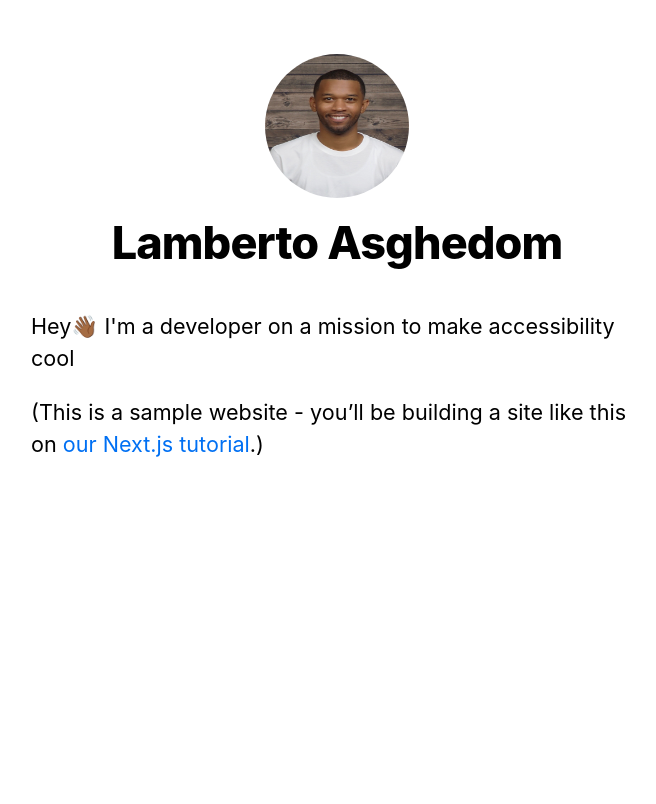
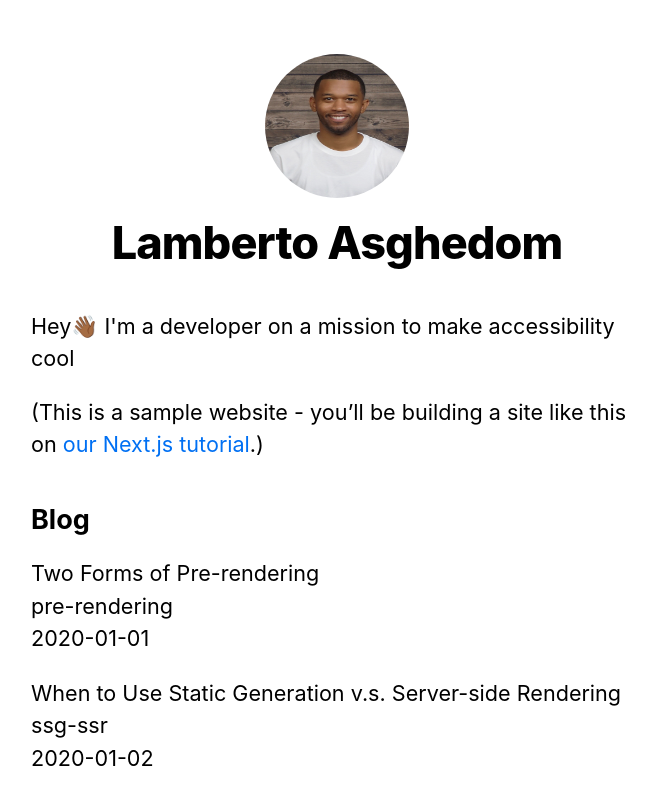
Before and after one commit to lambertoasghedom/blog, a Next.js app: page / in a window 1280 px wide. Shown: the top 804 px of the page, without its empty margins (303-959 px from the left). Built offline with nearby package versions, Linux system fonts and the light colour scheme.

Commit message:
getStaticProps and data-fetching

```diff
--- /dev/null
+++ b/lib/posts.js
@@ -0,0 +1,32 @@
+import fs from 'fs';
+import path from 'path';
+import matter from 'gray-matter';
+
+const postDirectory = path.join(process.cwd(), 'posts');
+
+export function getSortedPostsData() {
+  const fileNames = fs.readdirSync(postDirectory)
+  console.log(fileNames);
+  const allPostsData = fileNames.map(fileName => {
+    const id = fileName.replace(/\.md$/, '')
+
+    const fullPath = path.join(postDirectory, fileName)
+    const fileContents = fs.readFileSync(fullPath, 'utf-8')
+    // use gray-matter to parse the post meta section
+    const matterResult = matter(fileContents)
+    // combine the data with the id
+
+    return {
+      id,
+      ...matterResult.data
+    }
+  });
+  // sort posts by date
+  return allPostsData.sort((a, b) => {
+    if (a.date < b.date) {
+      return 1
+    } else {
+      return 2
+    }
+  })
+};
--- a/package.json
+++ b/package.json
@@ -8,6 +8,7 @@
     "start": "next start"
   },
   "dependencies": {
+    "gray-matter": "^4.0.2",
     "next": "9.3.5",
     "prettier": "^2.0.5",
     "react": "16.13.1",
--- a/pages/index.js
+++ b/pages/index.js
@@ -1,8 +1,19 @@
 import Head from 'next/head';
+
+import { getSortedPostsData } from '../lib/posts';
 import Layout, { siteTitle } from '../components/layout';
 import utilStyles from '../styles/utils.module.css';
 
-export default function Home () {
+export async function getStaticProps() {
+  const allPostsData = getSortedPostsData()
+  return {
+    props: {
+      allPostsData
+    }
+  }
+}
+
+export default function Home ({ allPostsData }) {
   return (
     <Layout home>
       <Head>
@@ -15,6 +26,21 @@
           <a href="https://nextjs.org/learn">our Next.js tutorial</a>.)
         </p>
       </section>
+
+      <section className={`${utilStyles.headingMd} ${utilStyles.padding1px}`}>
+        <h2 className={utilStyles.headingLg}>Blog</h2>
+        <ul className={utilStyles.list}>
+          {allPostsData.map(({ id, date, title }) => (
+            <li className={utilStyles.listItem} key={id}>
+              {title}
+              <br />
+              {id}
+              <br />
+              {date}
+            </li>
+          ))}
+        </ul>
+      </section>
     </Layout>
   )
-}
+};
--- /dev/null
+++ b/posts/pre-rendering.md
@@ -0,0 +1,11 @@
+---
+title: 'Two Forms of Pre-rendering'
+date: '2020-01-01'
+---
+
+Next.js has two forms of pre-rendering: **Static Generation** and **Server-side Rendering**. The difference is in **when** it generates the HTML for a page.
+
+- **Static Generation** is the pre-rendering method that generates the HTML at **build time**. The pre-rendered HTML is then _reused_ on each request.
+- **Server-side Rendering** is the pre-rendering method that generates the HTML on **each request**.
+
+Importantly, Next.js lets you **choose** which pre-rendering form to use for each page. You can create a "hybrid" Next.js app by using Static Generation for most pages and using Server-side Rendering for others.
--- /dev/null
+++ b/posts/ssg-ssr.md
@@ -0,0 +1,19 @@
+---
+title: 'When to Use Static Generation v.s. Server-side Rendering'
+date: '2020-01-02'
+---
+
+We recommend using **Static Generation** (with and without data) whenever possible because your page can be built once and served by CDN, which makes it much faster than having a server render the page on every request.
+
+You can use Static Generation for many types of pages, including:
+
+- Marketing pages
+- Blog posts
+- E-commerce product listings
+- Help and documentation
+
+You should ask yourself: "Can I pre-render this page **ahead** of a user's request?" If the answer is yes, then you should choose Static Generation.
+
+On the other hand, Static Generation is **not** a good idea if you cannot pre-render a page ahead of a user's request. Maybe your page shows frequently updated data, and the page content changes on every request.
+
+In that case, you can use **Server-Side Rendering**. It will be slower, but the pre-rendered page will always be up-to-date. Or you can skip pre-rendering and use client-side JavaScript to populate data.
```
Also changed, not shown: 1 other file (tests, documents, lock files or other folders).
